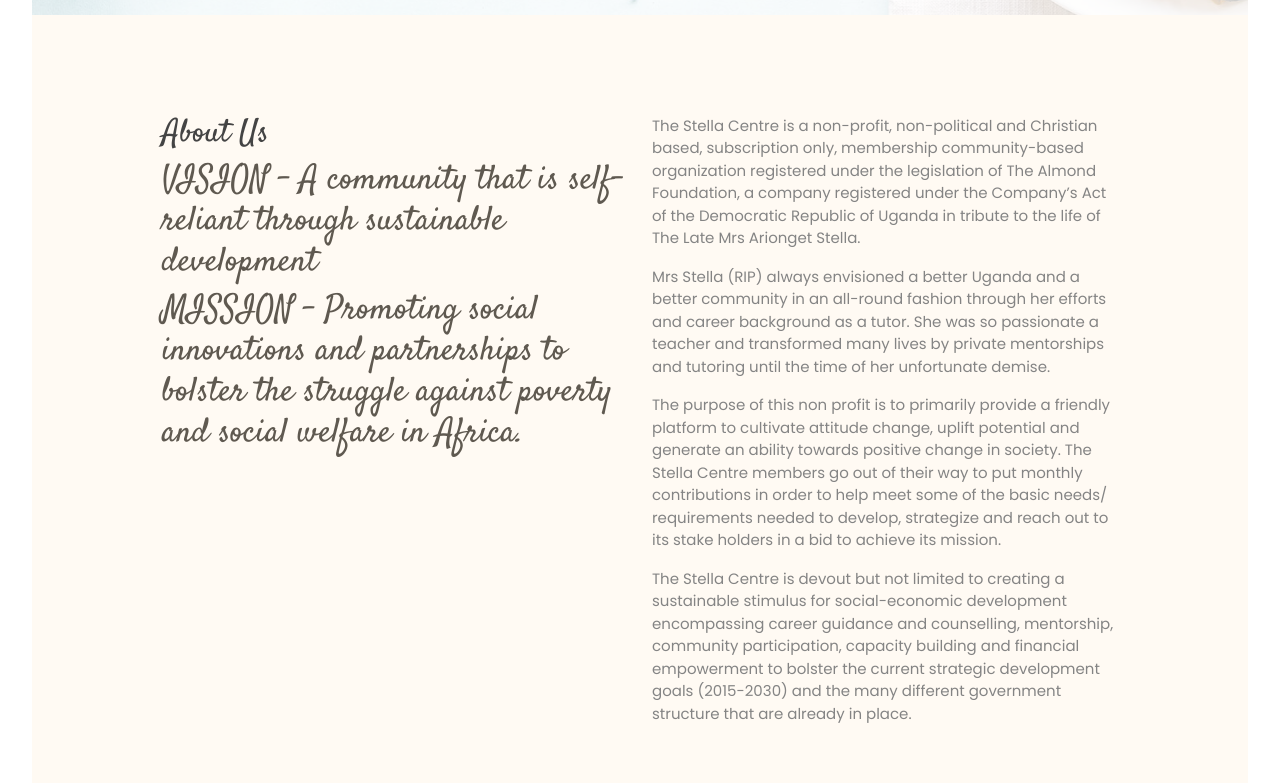
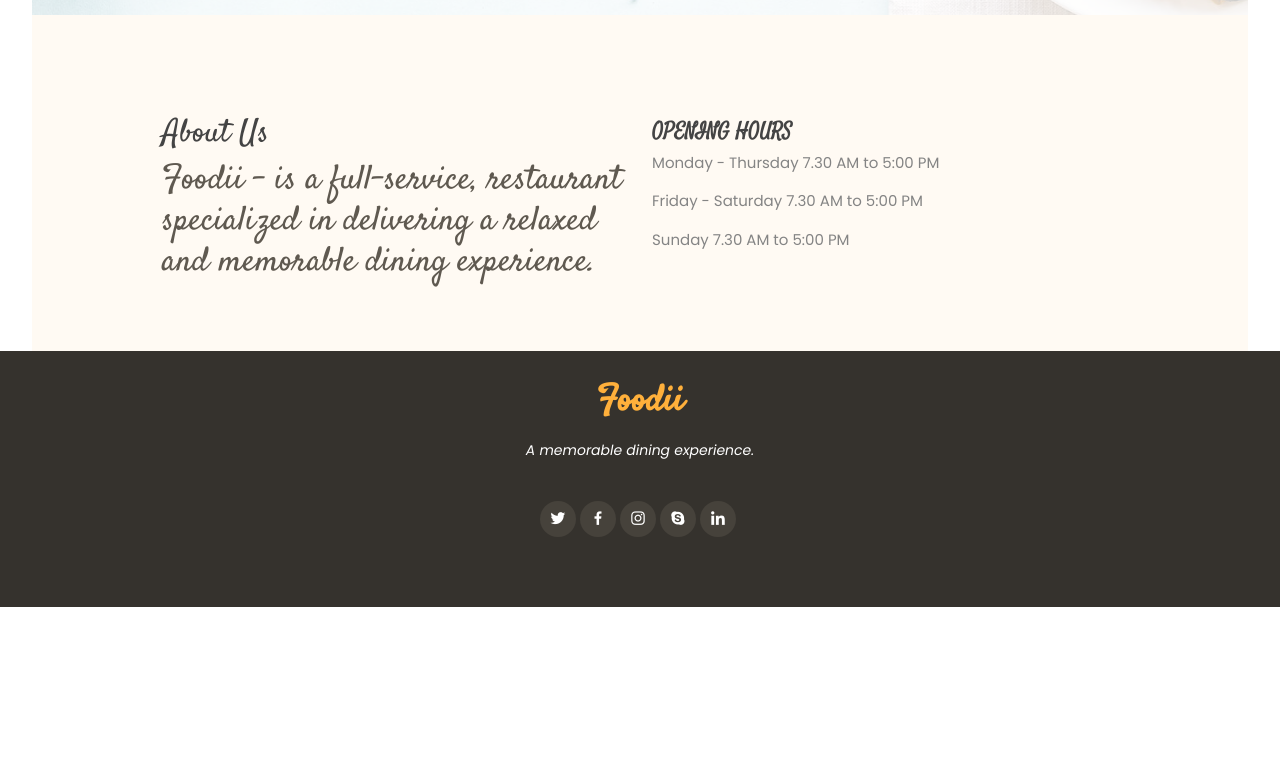
Before and after one commit to MichaelKasingye/Food-seller-resturant, a Next.js app: page / in a window 1280 px wide. Shown: the part 1457-2240 px from the top of the page. After the commit the page ends 2064 px from the top, so only its background shows below. Built offline with nearby package versions, Linux system fonts and the light colour scheme.

Commit message:
FIX: adjust about

```diff
--- a/components/Footer/Footer.js
+++ b/components/Footer/Footer.js
@@ -6,8 +6,7 @@
       <div className="container">
         <h3>Foodii</h3>
         <p>
-          Et aut eum quis fuga eos sunt ipsa nihil. Labore corporis magni eligendi
-          fuga maxime saepe commodi placeat.
+        A memorable dining experience.
         </p>
         <div className="social-links">
           <a href="#" className="twitter">
@@ -26,13 +25,13 @@
             <i className="bx bxl-linkedin" />
           </a>
         </div>
-        <div className="copyright">
+        {/* <div className="copyright">
           © Copyright{" "}
           <strong>
             <span>Foodii</span>
           </strong>
           . All Rights Reserved
-        </div>
+        </div> */}
 
       </div>
     </footer>
--- a/components/about_us/AboutUs.js
+++ b/components/about_us/AboutUs.js
@@ -8,27 +8,14 @@
       <div className="col-lg-6">
         <h2>About Us</h2>
         <h3>
-        VISION - <span className="fw-light">A community that is self-reliant through sustainable development</span>
-        </h3>
-        <h3>
-        MISSION -  <span className="fw-light">Promoting social innovations and partnerships to bolster the struggle against poverty and social welfare in Africa.</span>
+        Foodii - <span className="fw-light"> is a full-service,  restaurant specialized in delivering a relaxed and memorable dining experience.</span>
         </h3>
       </div>
       <div className="col-lg-6 pt-4 pt-lg-0">
-        <p>
-        The Stella Centre is a non-profit, non-political and Christian based, subscription only, membership community-based organization registered under the legislation of The Almond Foundation, a company registered under the Company’s Act of the Democratic Republic of Uganda in tribute to the life of The Late Mrs Arionget Stella.
-        </p>
-
-        <p>
-        Mrs Stella (RIP) always envisioned a better Uganda and a better community in an all-round fashion through her efforts and career background as a tutor. She was so passionate a teacher and transformed many lives by private mentorships and tutoring until the time of her unfortunate demise.
-        </p>
-        <p>
-        The purpose of this non profit is to primarily provide a friendly platform to cultivate attitude change, uplift potential and generate an ability towards positive change in society. The Stella Centre members go out of their way to put monthly contributions in order to help meet some of the basic needs/ requirements needed to develop, strategize and reach out to its stake holders in a bid to achieve its mission.
-        </p>
-        <p>
-        The Stella Centre is devout but not limited to creating a sustainable stimulus for social-economic development encompassing career guidance and counselling, mentorship, community participation, capacity building and financial empowerment to bolster the current strategic development goals (2015-2030) and the many different government structure that are already in place.
-        </p>
-
+        <h4>OPENING HOURS</h4>
+        <p>Monday - Thursday 7.30 AM to 5:00 PM</p>
+        <p>Friday - Saturday 7.30 AM to 5:00 PM</p>
+        <p>Sunday 7.30 AM to 5:00 PM</p>
       </div>
     </div>
   </div>
```
